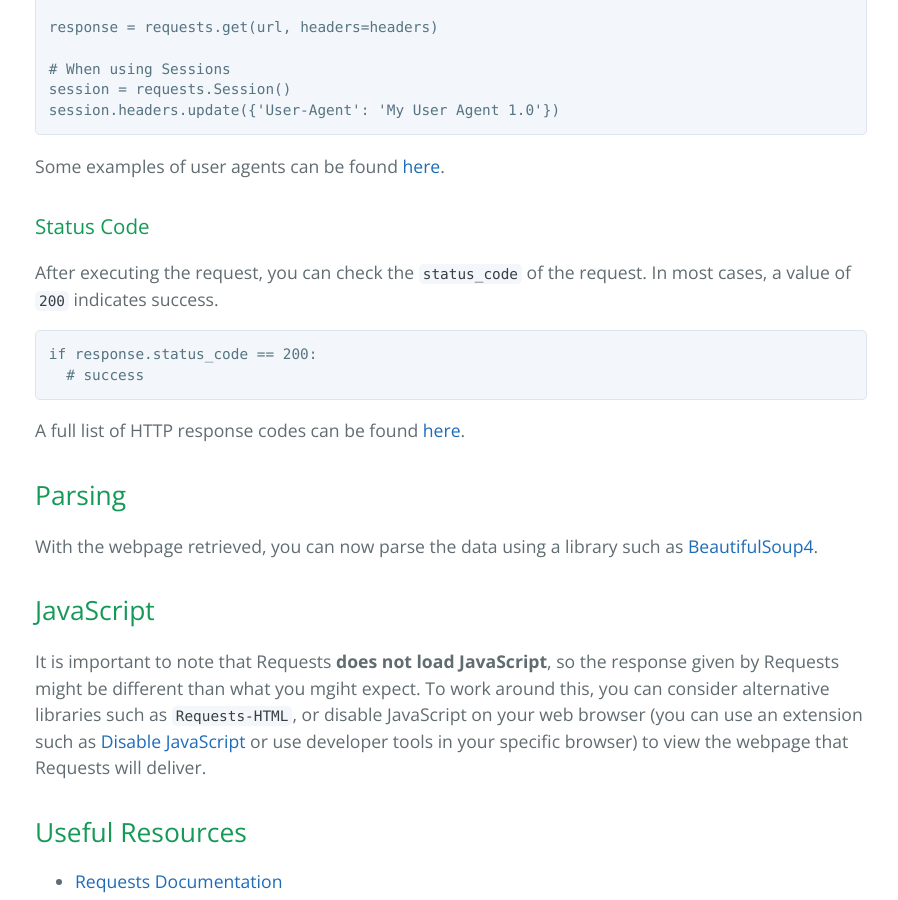
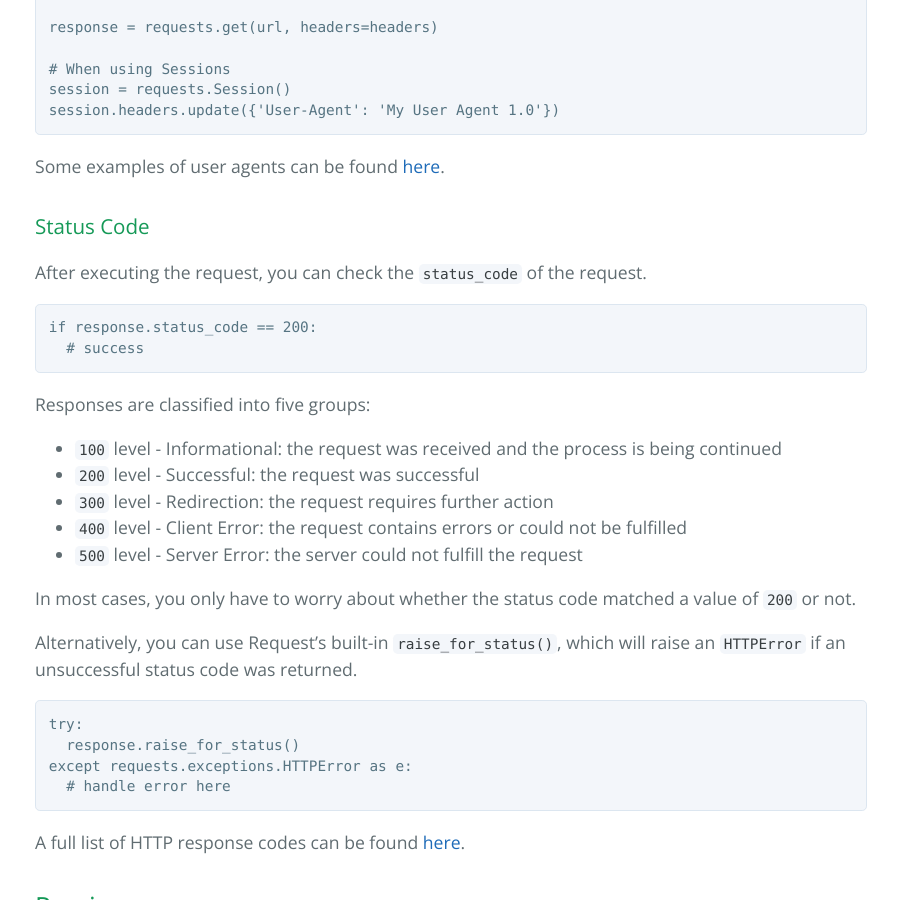
Before and after one commit to learning-software-engineering/learning-software-engineering.github.io, a Jekyll site: the page built from Topics/Tech_Stacks/Python_Requests.md, in a window 1280 px wide and 900 px high, scrolled down 3248 px. Shown: the whole window, without its empty margins (189-1087 px from the left). Built offline with Jekyll 4.4.1, drawn with Linux system fonts in a browser that asks for light colours; our own code applies the rules of GitHub Pages for plain Markdown files.

Commit message:
Expanded status code section

````diff
--- a/Topics/Tech_Stacks/Python_Requests.md
+++ b/Topics/Tech_Stacks/Python_Requests.md
@@ -90,12 +90,30 @@ session.headers.update({'User-Agent': 'My User Agent 1.0'})
 Some examples of user agents can be found [here](https://developer.mozilla.org/en-US/docs/Web/HTTP/Headers/User-Agent).
 
 ### Status Code
-After executing the request, you can check the `status_code` of the request. In most cases, a value of `200` indicates success.
+After executing the request, you can check the `status_code` of the request.
 ```python
 if response.status_code == 200:
   # success
 ```
+Responses are classified into five groups:
+- `100` level - Informational: the request was received and the process is being continued
+- `200` level - Successful: the request was successful
+- `300` level - Redirection: the request requires further action
+- `400` level - Client Error: the request contains errors or could not be fulfilled
+- `500` level - Server Error: the server could not fulfill the request
+
+In most cases, you only have to worry about whether the status code matched a value of `200` or not.
+
+Alternatively, you can use Request's built-in `raise_for_status()`, which will raise an `HTTPError` if an unsuccessful status code was returned.
+```python
+try:
+  response.raise_for_status()
+except requests.exceptions.HTTPError as e:
+  # handle error here
+```
+
 A full list of HTTP response codes can be found [here](https://developer.mozilla.org/en-US/docs/Web/HTTP/Status).
+
 
 ## Parsing
 With the webpage retrieved, you can now parse the data using a library such as [BeautifulSoup4](https://pypi.org/project/beautifulsoup4/).
````
